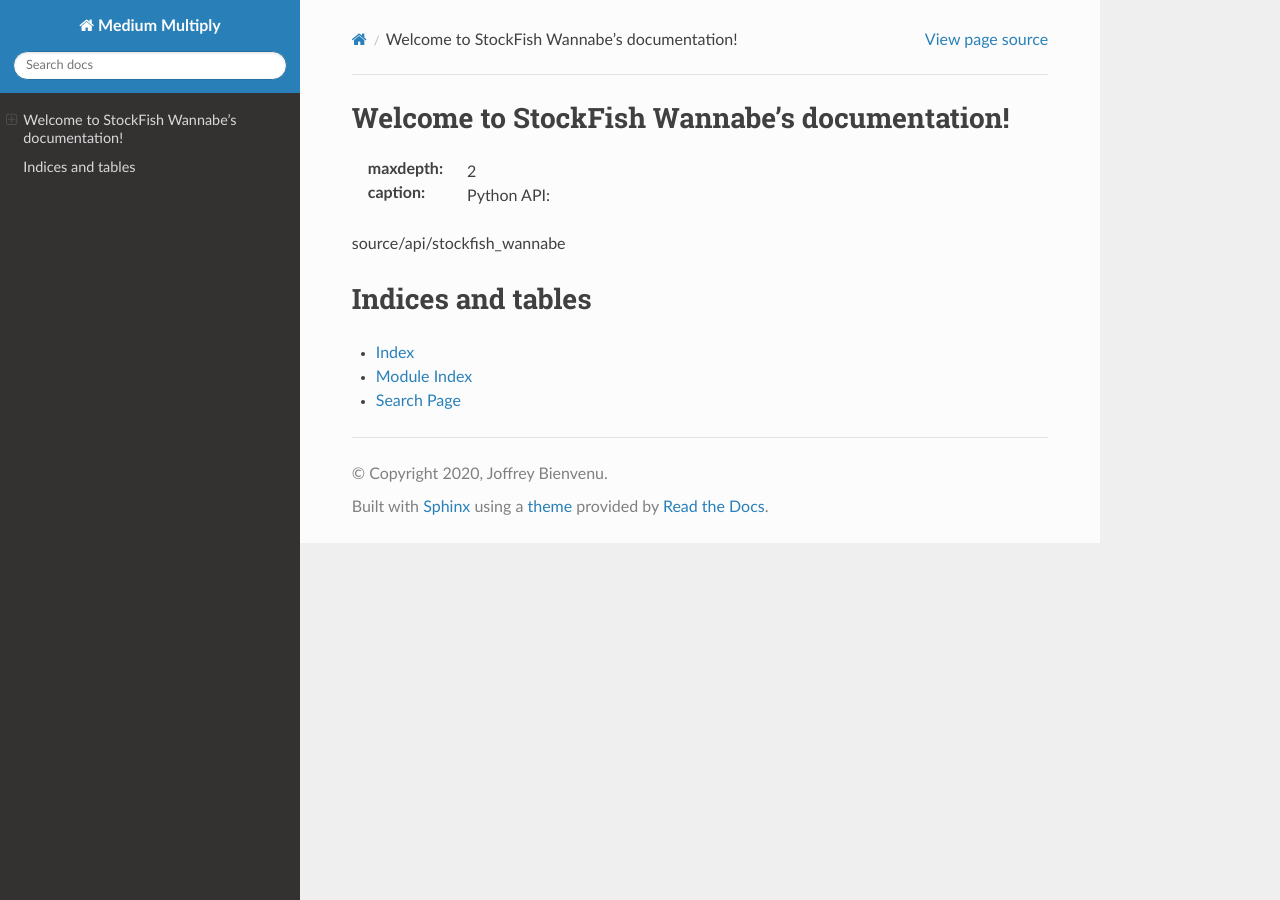
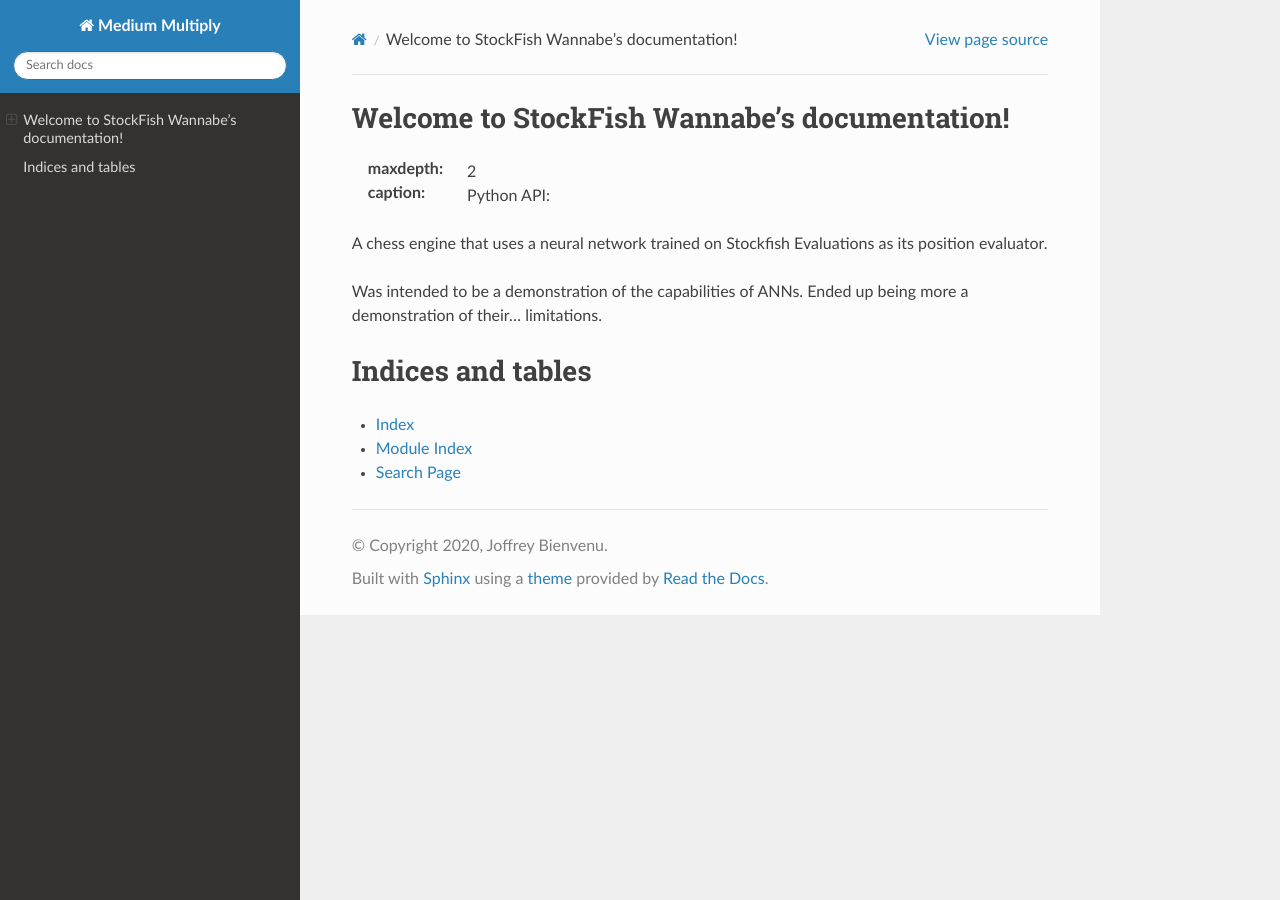
Before and after one commit to luciancahil/StockFish-Wannabe, a Sphinx documentation site: the page built from docs/index.rst, in a window 1280 px wide. Built offline with Sphinx 7.4.7 and the Read the Docs theme 2.0.0, drawn with Linux system fonts in a browser that asks for light colours.

Commit message:
Update index.rst

```diff
--- a/docs/index.rst
+++ b/docs/index.rst
@@ -14,9 +14,9 @@ Welcome to StockFish Wannabe's documentation!
 :maxdepth: 2
 :caption: Python API:
 
-source/api/stockfish_wannabe
+A chess engine that uses a neural network trained on Stockfish Evaluations as its position evaluator.
 
-
+Was intended to be a demonstration of the capabilities of ANNs. Ended up being more a demonstration of their... limitations.
 
 Indices and tables
 ==================
```
